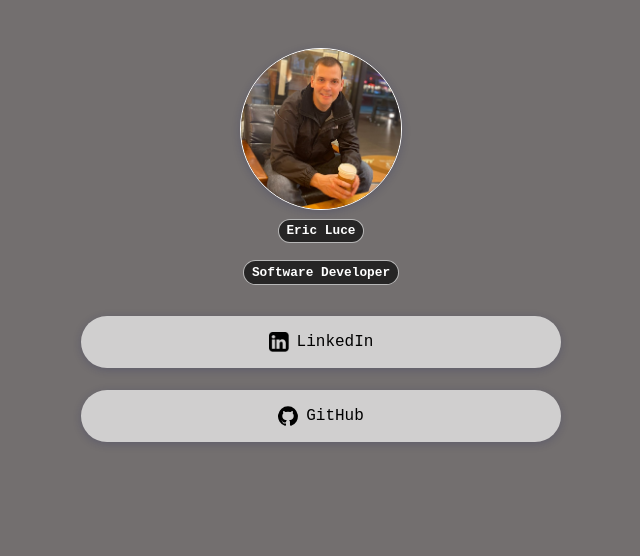
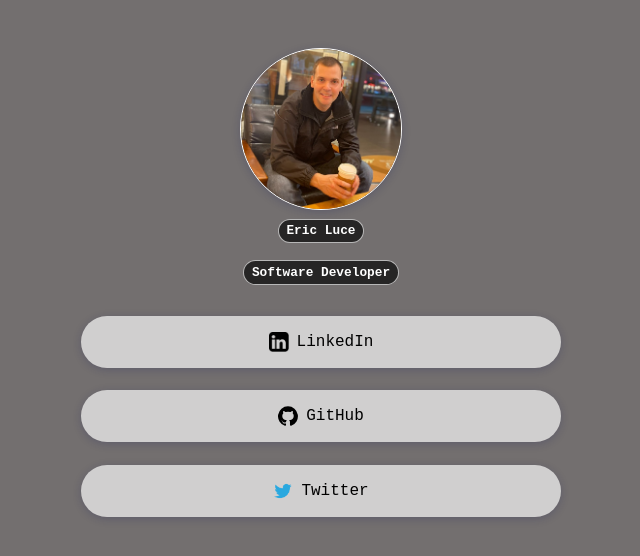
Before and after one commit to EMLuce/linkpage, a plain HTML site: page index.html in a window 1280 px wide. Shown: the whole page, without its empty margins (319-959 px from the left). Drawn offline with Linux system fonts and the light colour scheme.

Commit message:
Added Twitter Link

```diff
--- a/index.html
+++ b/index.html
@@ -29,6 +29,12 @@
             GitHub
           </a>
         </li>
+        <li>
+          <a href="https://twitter.com/iValeric">
+            <img src="./images/twitter.jpeg" width="20" />
+            Twitter
+          </a>
+        </li>
       </ul>
     </main>
   </body>
```
Also changed, not shown: images/twitter.jpeg (added).
